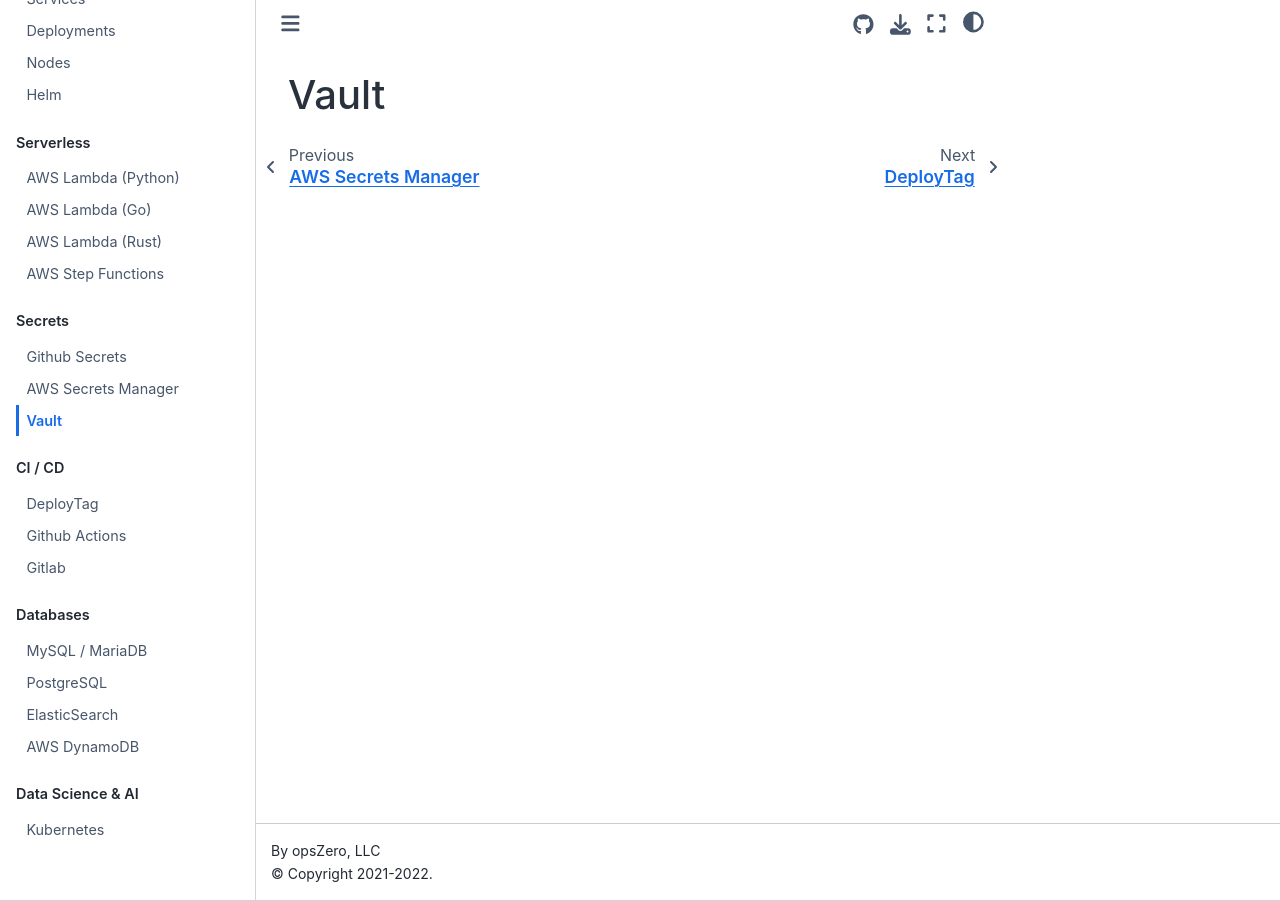
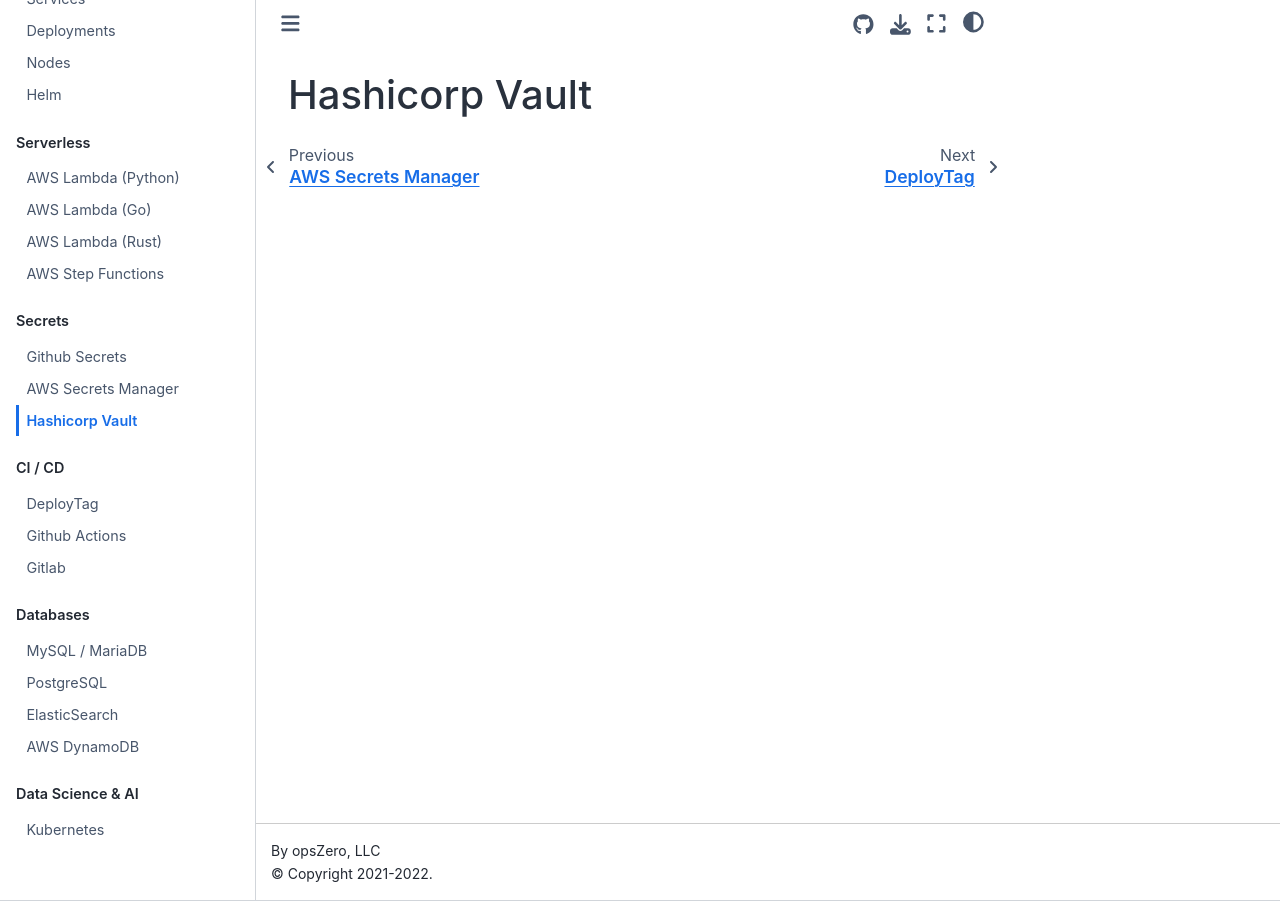
Before and after one commit to opszero/docs, a Jupyter Book: the page built from secrets/vault.md, in a window 1280 px wide. Built offline with Jupyter Book 1.0.4 settings and Sphinx 7.4.7 and the Sphinx Book theme 1.1.4, drawn with Linux system fonts in a browser that asks for light colours; pages that are not in the unit, such as notebooks, are missing from menus.

Commit message:
Added vault

```diff
--- a/secrets/vault.md
+++ b/secrets/vault.md
@@ -1 +1 @@
-# Vault
+# Hashicorp Vault
```
